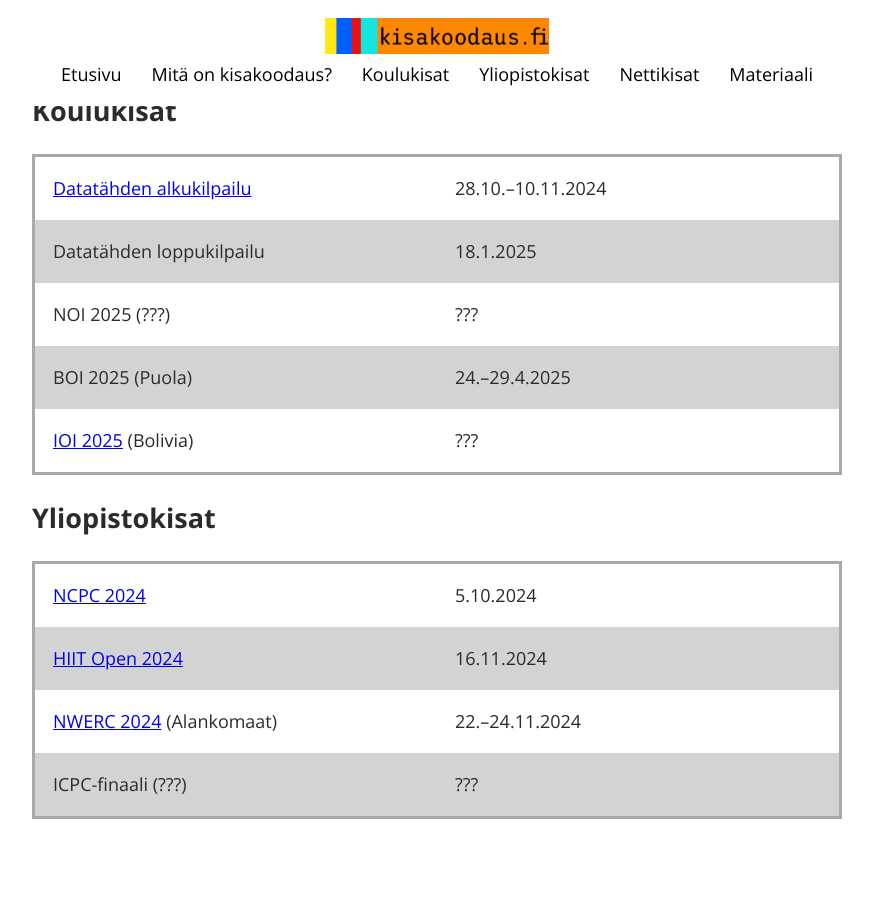
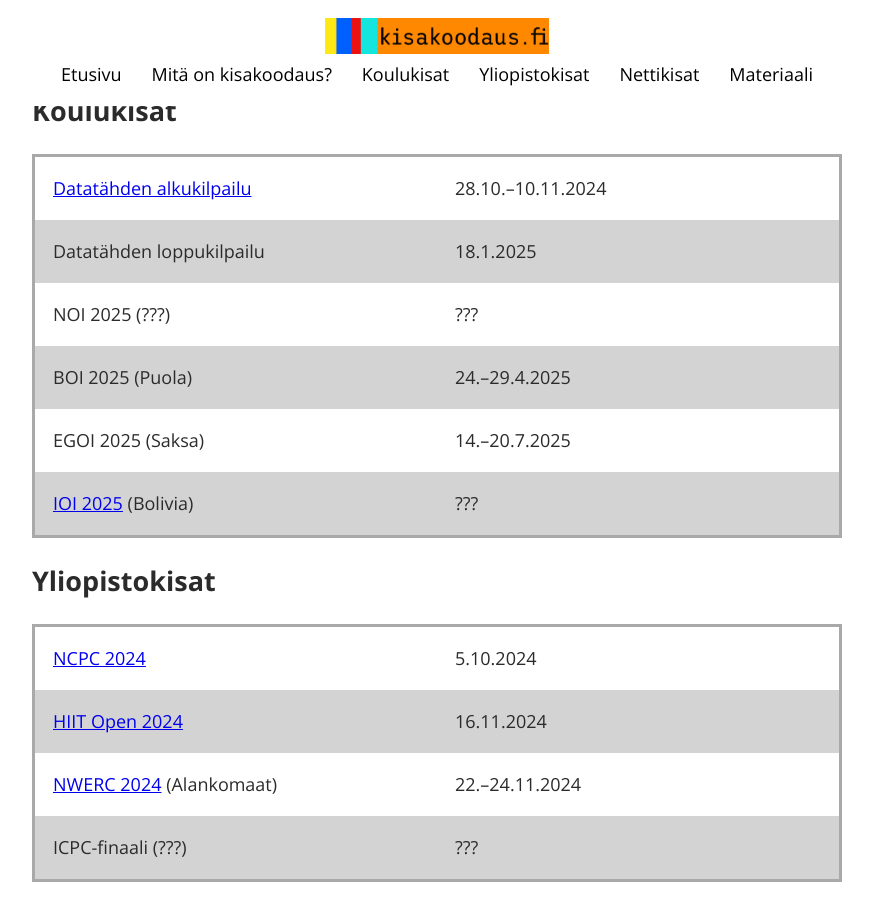
Before and after one commit to kisakoodaus/kisakoodaus.fi, a Jekyll site: the page built from index.html, in a window 1280 px wide and 900 px high, scrolled down 518 px. Shown: the whole window, without its empty margins (203-1076 px from the left). Built offline with Jekyll 4.4.1, drawn with Linux system fonts in a browser that asks for light colours; before the commit the page ends 1355 px from its top, so only the background shows below that.

Commit message:
Lisää EGOI 2025

```diff
--- a/index.html
+++ b/index.html
@@ -171,6 +171,7 @@
 <tr><td>Datatähden loppukilpailu</td><td>18.1.2025</td></tr>
 <tr><td>NOI 2025 (???)</td><td>???</td></tr>
 <tr><td>BOI 2025 (Puola)</td><td>24.–29.4.2025</td></tr>
+<tr><td>EGOI 2025 (Saksa)</td><td>14.–20.7.2025</td></tr>
 <tr><td><a href="https://www.ioi2025.bo/">IOI 2025</a> (Bolivia)</td><td>???</td></tr>
 </table>
 
```
